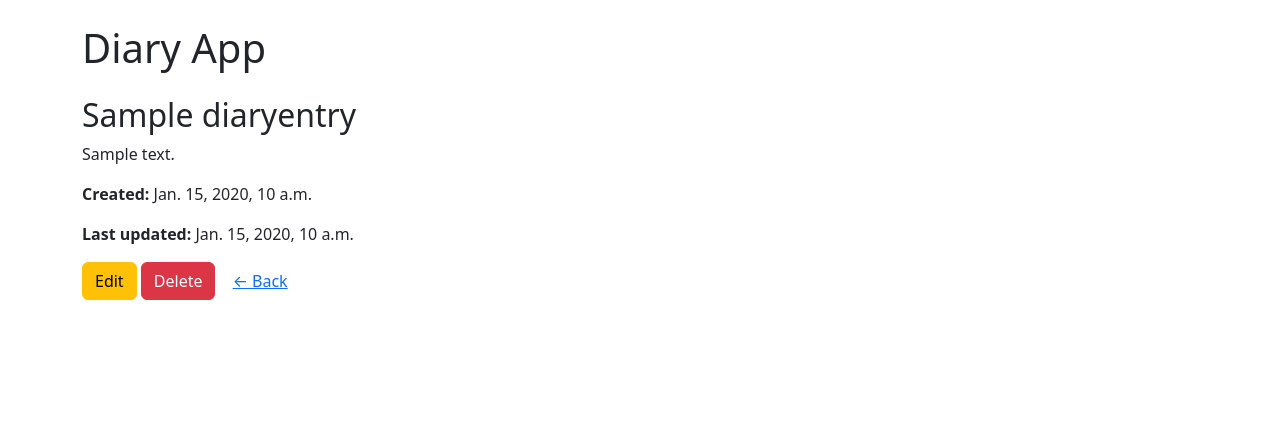
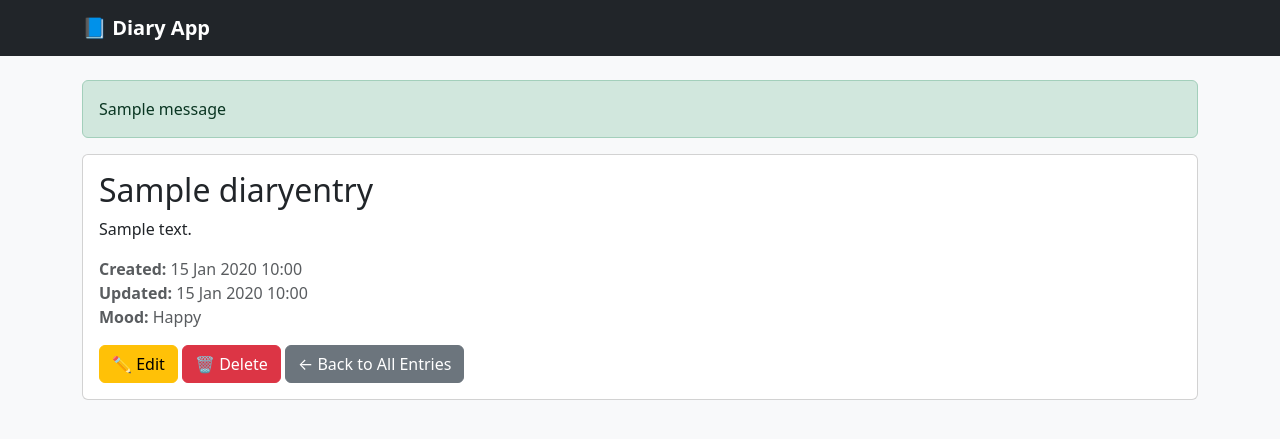
Before and after one commit to ayanchikzxc/PythonProject, a Django app: page /entry/1/ in a window 1280 px wide. Shown: the top 439 px of the page. Run offline with Django 5.2, Linux system fonts and the light colour scheme; tables that the repository leaves empty hold one stand-in row (values such as "Sample post"); one stand-in notice (Sample message) is shown.

Commit message:
week 11 work

```diff
--- a/DiaryApp/templates/DiaryApp/base.html
+++ b/DiaryApp/templates/DiaryApp/base.html
@@ -4,12 +4,34 @@
     <meta charset="UTF-8">
     <title>Diary App</title>
     <link href="https://cdn.jsdelivr.net/npm/bootstrap@5.3.5/dist/css/bootstrap.min.css" rel="stylesheet" integrity="sha384-SgOJa3DmI69IUzQ2PVdRZhwQ+dy64/BUtbMJw1MZ8t5HZApcHrRKUc4W0kG879m7" crossorigin="anonymous">
+    <style>
+        body {
+            background-color: #f8f9fa;
+        }
+        .navbar-brand {
+            font-weight: bold;
+        }
+    </style>
 </head>
 <body>
-    <div class="container mt-4">
-        <h1 class="mb-4">Diary App</h1>
-        {% block content %}
-        {% endblock %}
+
+<nav class="navbar navbar-expand-lg navbar-dark bg-dark">
+    <div class="container">
+        <a class="navbar-brand" href="{% url 'index' %}">📘 Diary App</a>
     </div>
+</nav>
+
+<div class="container mt-4">
+    {% if messages %}
+        {% for message in messages %}
+            <div class="alert alert-{{ message.tags }}">{{ message }}</div>
+        {% endfor %}
+    {% endif %}
+
+    {% block content %}
+    {% endblock %}
+</div>
+
+<script src="https://cdn.jsdelivr.net/npm/bootstrap@5.3.5/dist/js/bootstrap.bundle.min.js" crossorigin="anonymous"></script>
 </body>
 </html>
--- a/DiaryApp/templates/DiaryApp/entry_detail.html
+++ b/DiaryApp/templates/DiaryApp/entry_detail.html
@@ -1,13 +1,22 @@
-{% extends 'DiaryApp/base.html' %}
+{% extends "DiaryApp/base.html" %}
+
 {% block content %}
-    <h2>{{ entry.title }}</h2>
-    <p>{{ entry.content }}</p>
-    <p><strong>Created:</strong> {{ entry.created_at }}</p>
-    <p><strong>Last updated:</strong> {{ entry.updated_at }}</p>
-    <a href="{% url 'edit_entry' entry.id %}" class="btn btn-warning">Edit</a>
-    <form method="post" action="{% url 'delete_entry' entry.id %}" style="display:inline;">
-        {% csrf_token %}
-        <button type="submit" class="btn btn-danger">Delete</button>
-    </form>
-    <a href="{% url 'index' %}" class="btn btn-link">← Back</a>
+  <div class="card">
+    <div class="card-body">
+      <h2 class="card-title">{{ entry.title }}</h2>
+      <p class="card-text">{{ entry.content }}</p>
+
+      <p class="text-muted">
+        <strong>Created:</strong> {{ entry.created_at|date:"d M Y H:i" }}<br>
+        <strong>Updated:</strong> {{ entry.updated_at|date:"d M Y H:i" }}<br>
+        <strong>Mood:</strong> {{ entry.get_mood_display }}
+      </p>
+
+      <div class="mt-3">
+        <a class="btn btn-warning" href="{% url 'edit_entry' entry.id %}">✏️ Edit</a>
+        <a class="btn btn-danger" href="{% url 'delete_entry' entry.id %}">🗑️ Delete</a>
+        <a class="btn btn-secondary" href="{% url 'index' %}">← Back to All Entries</a>
+      </div>
+    </div>
+  </div>
 {% endblock %}
--- a/DiaryApp/urls.py
+++ b/DiaryApp/urls.py
@@ -1,10 +1,16 @@
-from django.urls import path
+from django.urls import path, include
 from . import views
+from rest_framework.routers import DefaultRouter
+from .api_views import DiaryEntryViewSet
+
+router = DefaultRouter()
+router.register(r'api/entries', DiaryEntryViewSet)
 
 urlpatterns = [
     path('', views.index, name='index'),
+    path('entry/create/', views.create_entry, name='create_entry'),
     path('entry/<int:entry_id>/', views.entry_detail, name='entry_detail'),
-    path('entry/create/', views.create_entry, name='create_entry'),
     path('entry/<int:entry_id>/edit/', views.edit_entry, name='edit_entry'),
     path('entry/<int:entry_id>/delete/', views.delete_entry, name='delete_entry'),
+    path('', include(router.urls)),
 ]
--- a/DiaryApp/views.py
+++ b/DiaryApp/views.py
@@ -26,7 +26,7 @@ def edit_entry(request, entry_id):
         form = DiaryEntryForm(request.POST, instance=entry)
         if form.is_valid():
             form.save()
-            return redirect('entry_detail', entry_id=entry.id)
+            return redirect('entry_detail', entry_id=entry.id)  # <-- важная часть
     else:
         form = DiaryEntryForm(instance=entry)
     return render(request, 'DiaryApp/entry_form.html', {'form': form})
--- a/DiaryProject/settings.py
+++ b/DiaryProject/settings.py
@@ -37,7 +37,9 @@ INSTALLED_APPS = [
     'django.contrib.messages',
     'django.contrib.staticfiles',
     'DiaryApp',
+    'rest_framework',
 ]
+
 
 
 
```
Also changed, not shown: DiaryApp/api_views.py (added, +7 -0 lines), DiaryApp/serializers.py (added, +7 -0 lines), DiaryApp/templates/DiaryApp/entry_form.html (+7 -3 lines), DiaryApp/templates/DiaryApp/index.html (+8 -2 lines).
